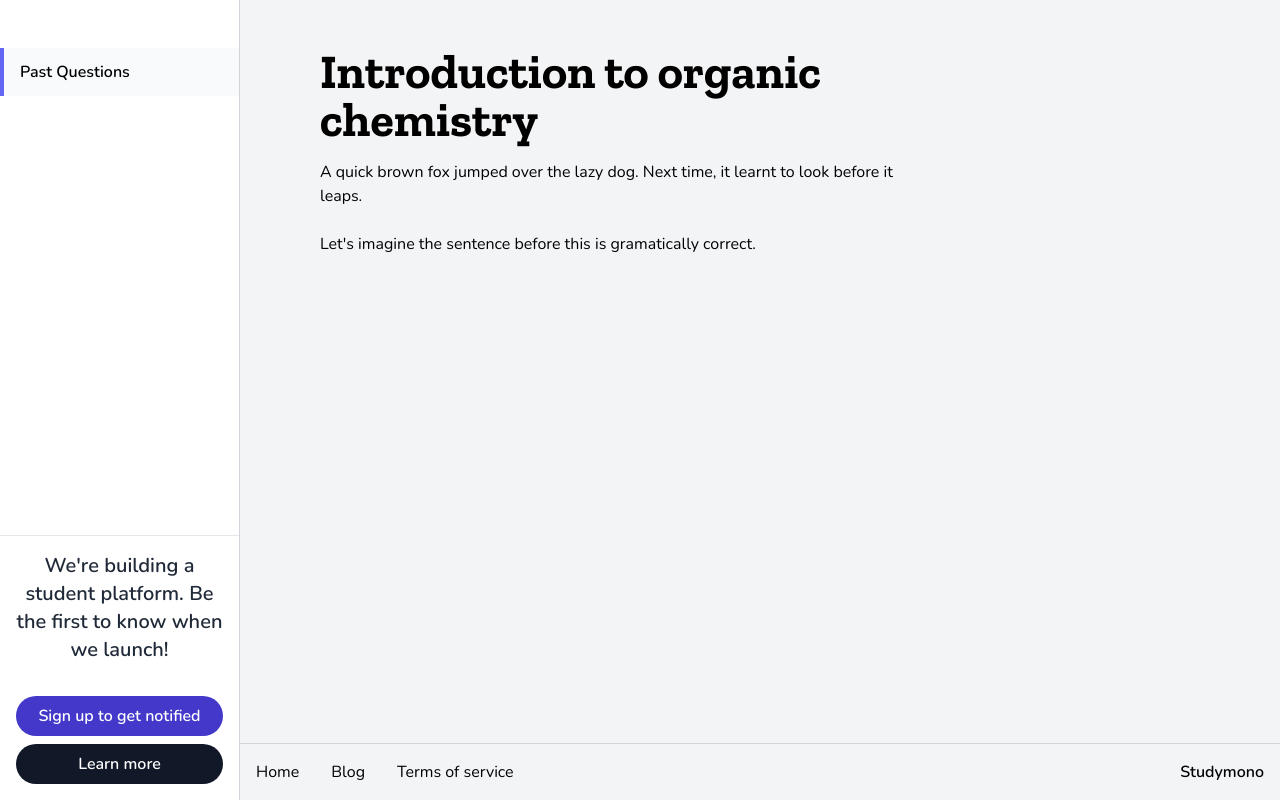
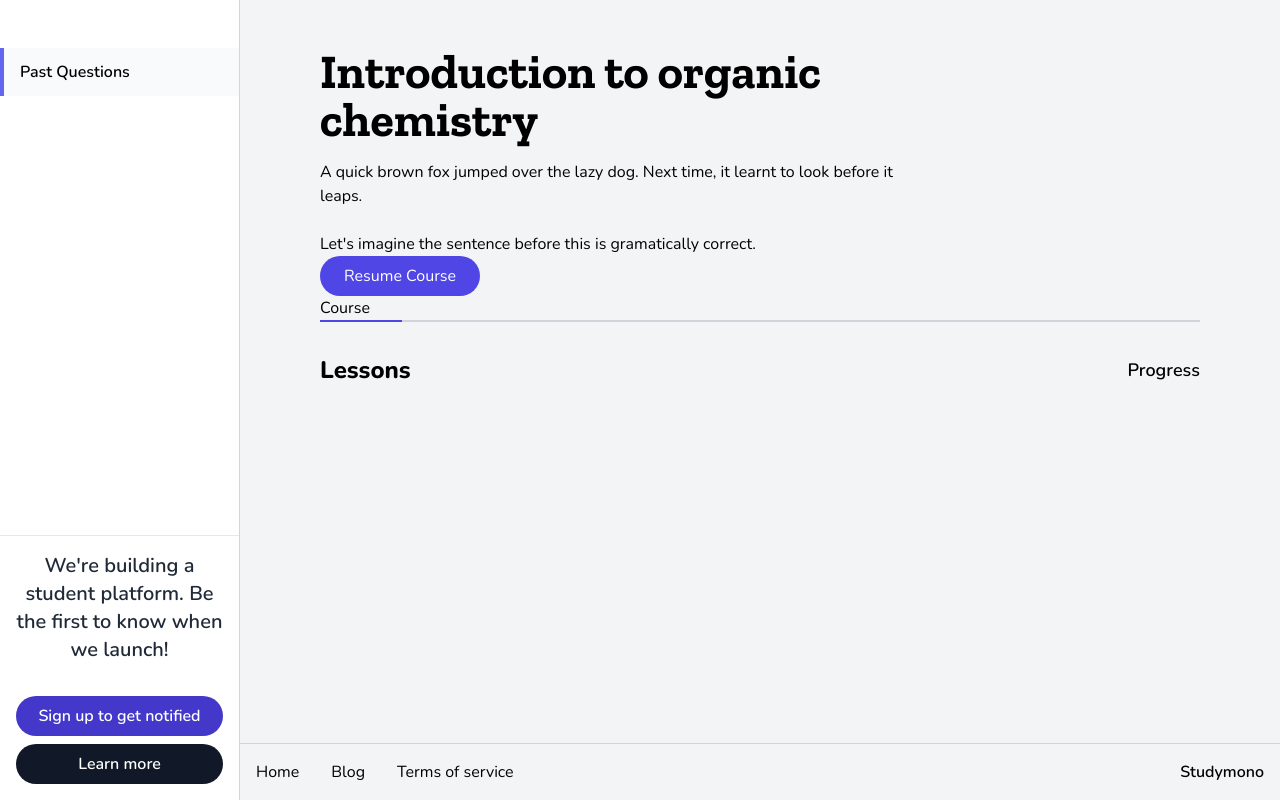
Before and after one commit to okezieuc/website, a Next.js app: page /learn/introduction-to-oranic-chemistry in a window 1280 px wide. Built offline with nearby package versions, Linux system fonts and the light colour scheme; what @tailwindcss/typography would draw is missing.

Commit message:
create course resume button and lesson list header

```diff
--- /dev/null
+++ b/components/courses/page/CourseResumeButton.js
@@ -0,0 +1,7 @@
+export default function CourseResumeButton() {
+  return (
+    <div className="bg-indigo-600 text-white rounded-full px-6 py-2 w-max">
+      Resume Course
+    </div>
+  );
+}
--- /dev/null
+++ b/components/courses/page/LessonListHeading.js
@@ -0,0 +1,14 @@
+export default function LessonListHeading() {
+  return (
+    <div>
+      <div className="flex items-end">
+        <div className="border-b-2 border-indigo-600 pr-8">Course</div>
+        <div className="flex-1 h-0.5 w-12 bg-gray-300"></div>
+      </div>
+      <div className="flex items-center py-8">
+        <div className="flex-1 text-2xl font-bold">Lessons</div>
+        <div className="text-lg font-semibold">Progress</div>
+      </div>
+    </div>
+  );
+}
--- a/pages/learn/[course].js
+++ b/pages/learn/[course].js
@@ -1,4 +1,6 @@
 import Layout from "@components/app/layout";
+import CourseResumeButton from "@components/courses/page/CourseResumeButton";
+import LessonListHeading from "@components/courses/page/LessonListHeading";
 
 export default function CoursePage() {
   return (
@@ -15,6 +17,8 @@ export default function CoursePage() {
           Let's imagine the sentence before this is gramatically correct.
         </div>
       </div>
+      <CourseResumeButton />
+      <LessonListHeading />
     </Layout>
   );
 }
```
